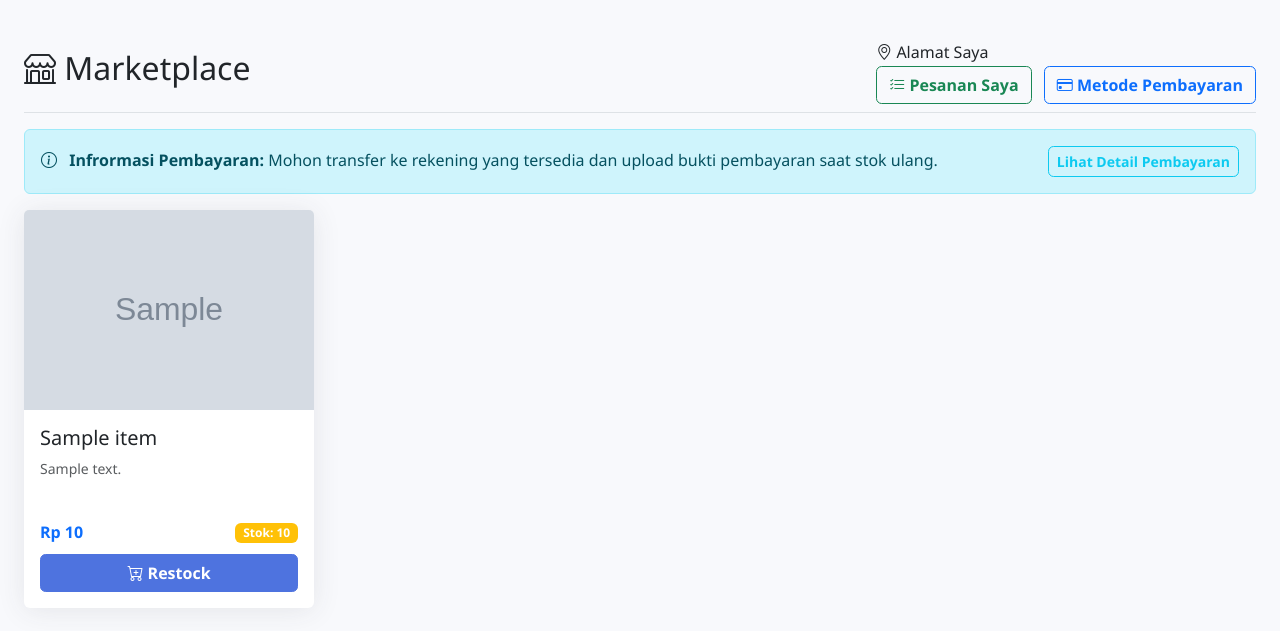
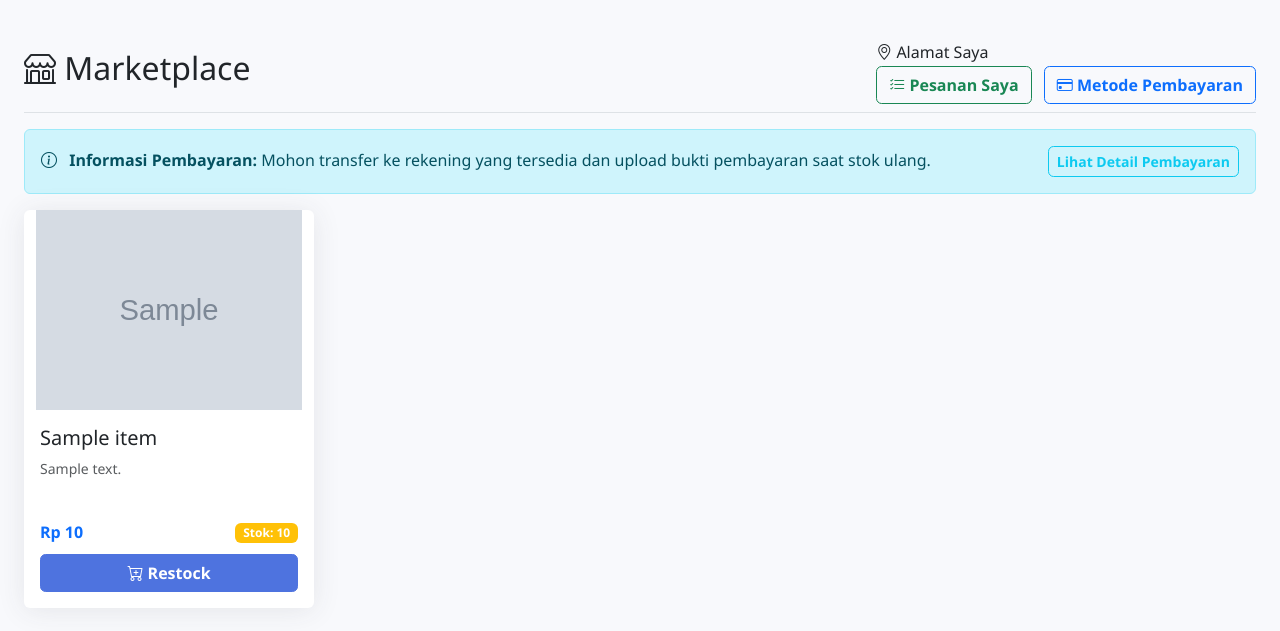
Before and after one commit to Thomas-Sugiarto/posrss, a Flask app: page /marketplace/ in a window 1280 px wide. Shown: the part 58-689 px from the top of the page. Run offline with Flask 3, Linux system fonts and the light colour scheme; a user stored in the database is signed in; tables that the repository leaves empty hold one stand-in row (values such as "Sample post"); grey boxes marked "Sample" are stand-in pictures; some libraries are stand-ins or nearby versions.

Commit message:
[Revisi gambar marketplace #boni]

```diff
--- a/app/templates/marketplace/index.html
+++ b/app/templates/marketplace/index.html
@@ -70,7 +70,7 @@
     <div class="alert alert-info d-flex justify-content-between align-items-center">
         <div>
             <i class="bi bi-info-circle me-2"></i>
-            <strong>Infrormasi Pembayaran:</strong> Mohon transfer ke rekening yang tersedia dan upload bukti pembayaran saat stok ulang.
+            <strong>Informasi Pembayaran:</strong> Mohon transfer ke rekening yang tersedia dan upload bukti pembayaran saat stok ulang.
         </div>
         <button type="button" class="btn btn-sm btn-outline-info" data-bs-toggle="modal" data-bs-target="#paymentMethodsModal">
             Lihat Detail Pembayaran
@@ -82,7 +82,7 @@
         <div class="col">
             <div class="card h-100">
                 {% if item.image_url %}
-                <img src="{{ item.image_url }}" class="card-img-top" alt="{{ item.name }}" style="height: 200px; object-fit: cover;">
+                <img src="{{ item.image_url }}" class="card-img-top" alt="{{ item.name }}" style="height: 200px; object-fit: contain;">
                 {% else %}
                 <div class="card-img-top bg-light d-flex align-items-center justify-content-center" style="height: 200px;">
                     <i class="bi bi-image text-muted" style="font-size: 3rem;"></i>
```
